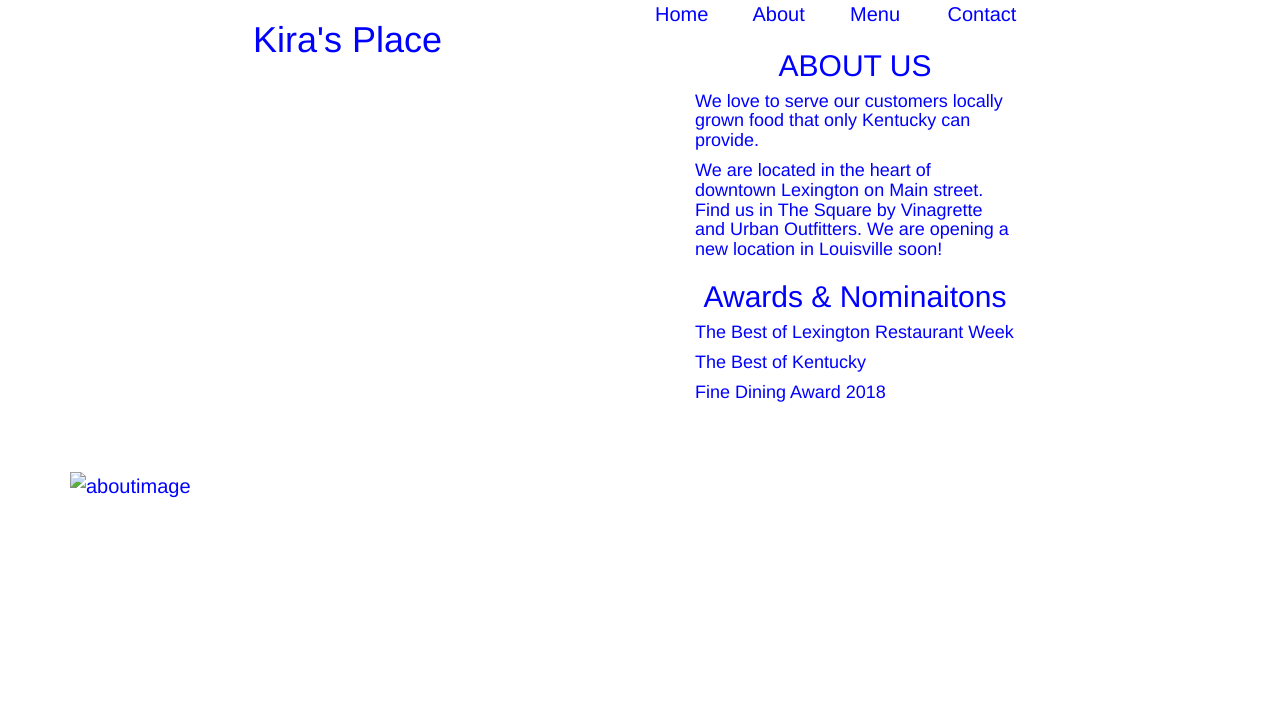
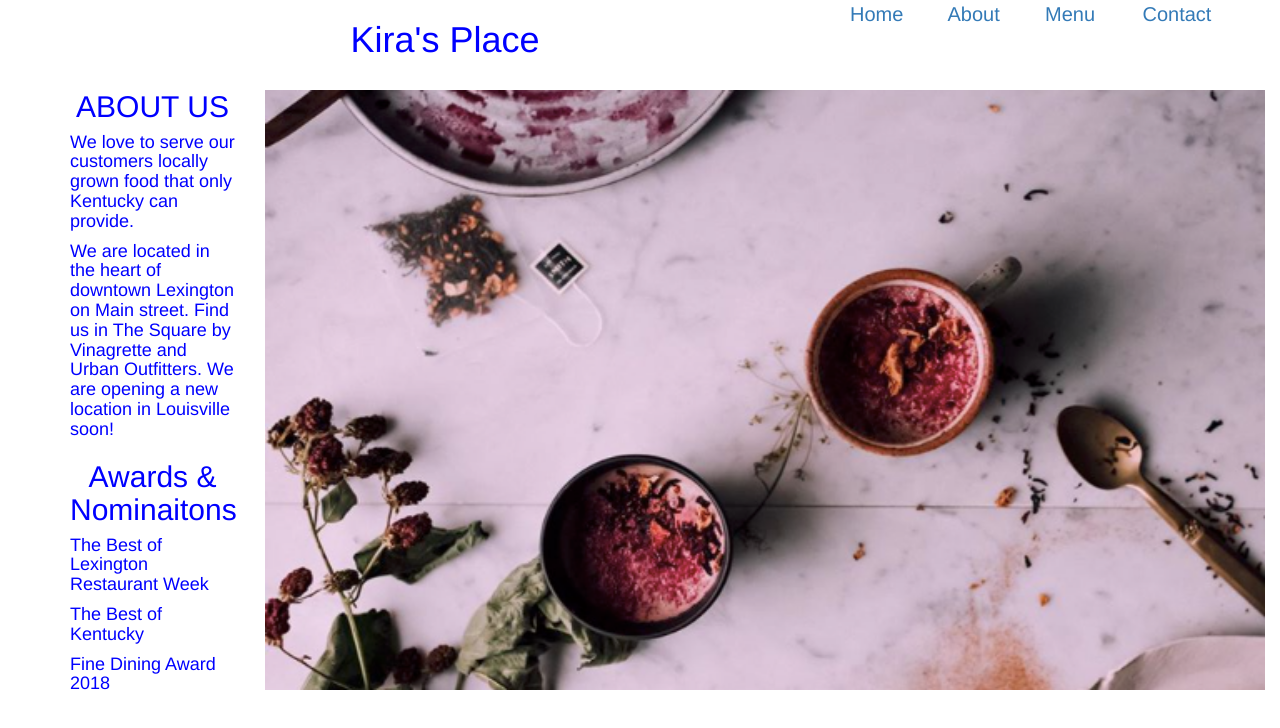
Before and after one commit to kirapauley/kirasplace, a plain HTML site: page about.html in a window 1280 px wide. Drawn offline with nearby package versions, Linux system fonts and the light colour scheme; files that its build step writes are made by us from their sources.

Commit message:
Update about.html

```diff
--- a/about.html
+++ b/about.html
@@ -6,51 +6,50 @@
   </title>
 
   <link rel="stylesheet" href="https://maxcdn.bootstrapcdn.com/bootstrap/3.3.7/css/bootstrap.min.css" integrity="sha384-BVYiiSIFeK1dGmJRAkycuHAHRg32OmUcww7on3RYdg4Va+PmSTsz/K68vbdEjh4u" crossorigin="anonymous">
-  <link href="https://fonts.googleapis.com/css?family=Amatic+SC" rel="stylesheet">
-  <link href='css/style.css' rel='stylesheet' type='text/css'>
+<link href="https://fonts.googleapis.com/css?family=Open+Sans:400i|Raleway" rel="stylesheet">
+  <link href='./style.css' rel='stylesheet' type='text/css'>
 
 </head>
   <body>
     <div class="container">
       <div class="row">
-        <div class="col-sm-6">
+        <div class="col-sm-8">
           <h1> Kira's Place </h1>
         </div>
         <div class="col-sm-1">
-          Home
+          <div id="nav"><a href="index.html">Home</a></div>
         </div>
         <div class="col-sm-1">
-          About
+          <div id="nav"><a href="about.html">About</a></div>
         </div>
         <div class="col-sm-1">
-          Menu
+          <div id="nav"><a href="Menu.html">Menu</a></div>
         </div>
         <div class="col-sm-1">
-          Contact
+          <div id="nav"><a href="home.html">Contact</a></div>
         </div>
+      </div>
+    </div>
+
 <div class="container">
-    <div class="row">
-      <div class="col-sm-2"></div>
-      <div class="col-sm-4">
-        <ul>
+    <div class="row 6">
+      <div class="row-sm-4"> </div>
+      <div class="col-sm-2">
           <h2> ABOUT US </h2>
-          <h4> We love to serve our customers locally grown food that only Kentucky can provide. </h4>
+          <h4> We love to serve our customers locally grown food that only Kentucky can provide.</h4>
           <h4> We are located in the heart of downtown Lexington on Main street. Find us in The Square by Vinagrette and Urban Outfitters. We are opening a new location in Louisville soon! </h4>
-          <h2> Awards & Nominaitons             </h2>
+          <h2> Awards & Nominaitons </h2>
           <h4> The Best of Lexington Restaurant Week </h4>
-      <h4>
-        The Best of Kentucky </h4>
+          <h4>The Best of Kentucky </h4>
           <h4> Fine Dining Award 2018 </h4>
-        </ul>
       </div>
-      <div class="col-sm-4">
-        <h1 class="header-behavior">Image</h1>
-         <img src="kiras_place/aboutimage.png" width="500px" height="500px" alt="aboutimage"/>
-        </ul>
+      <div class="col-sm-6">
+        <h1 class="header-behavior"></h1>
+         <img src="images/aboutimage.png" width="1000px" height="600px" alt="About Image">
       </div>
       <div class="col-sm-2"></div>
     </div>
-    <div class="row">
+    <div class="row-sm-6">
      <div class="col-sm-12">
 
 </body>
```
